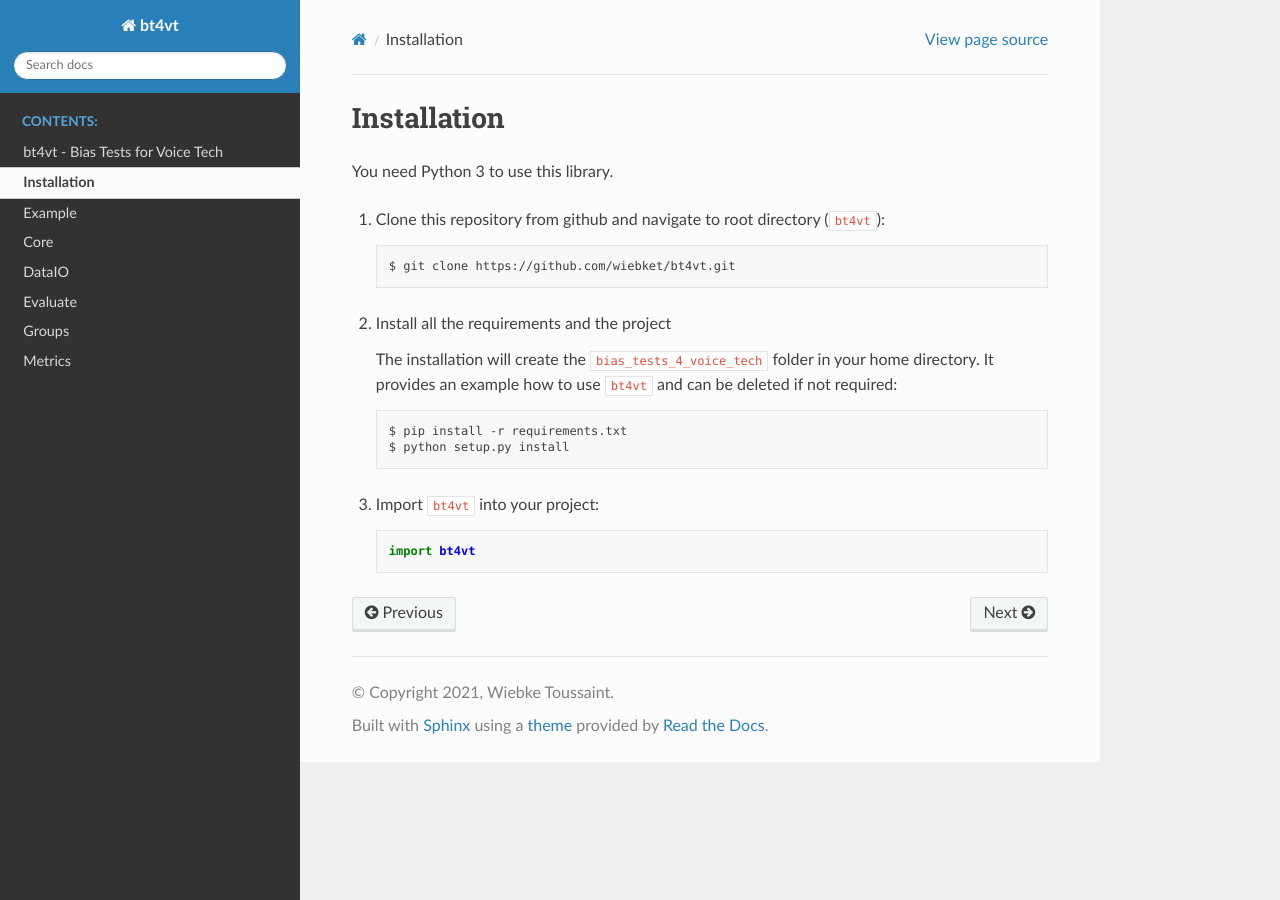
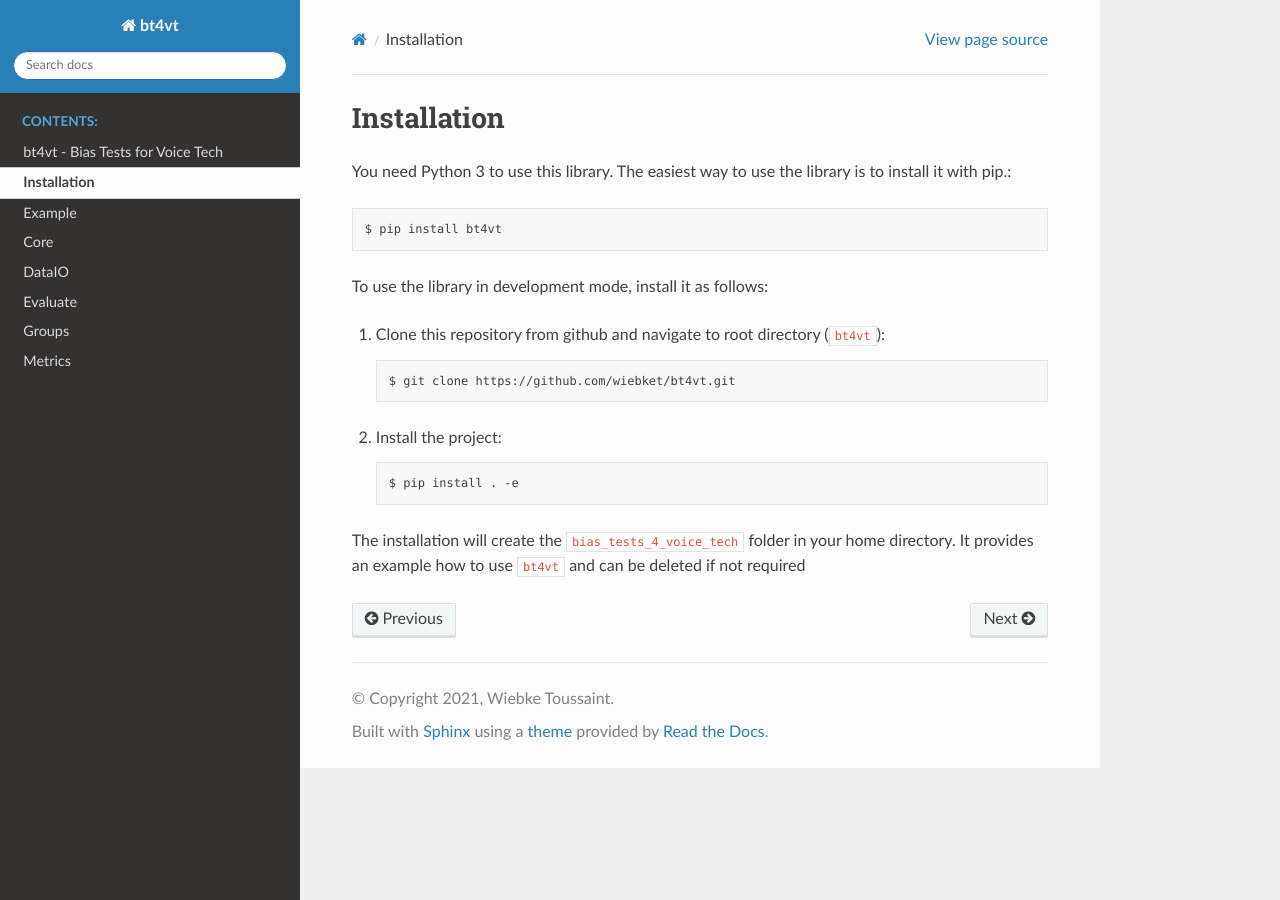
Before and after one commit to wiebket/bt4vt, a Sphinx documentation site: the page built from docs/source/install.rst, in a window 1280 px wide. Built offline with Sphinx 7.4.7 and the Read the Docs theme 2.0.0, drawn with Linux system fonts in a browser that asks for light colours.

```diff
--- a/docs/source/install.rst
+++ b/docs/source/install.rst
@@ -2,19 +2,18 @@
 Installation
 ============
 
-You need Python 3 to use this library.
+You need Python 3 to use this library. The easiest way to use the library is to install it with pip.::
+
+$ pip install bt4vt
+
+To use the library in development mode, install it as follows:
 
 1. Clone this repository from github and navigate to root directory (``bt4vt``)::
 
     $ git clone https://github.com/wiebket/bt4vt.git
 
-2. Install all the requirements and the project
+2. Install the project::
 
-   The installation will create the ``bias_tests_4_voice_tech`` folder in your home directory. It provides an example how to use ``bt4vt`` and can be deleted if not required::
+    $ pip install . -e
 
-    $ pip install -r requirements.txt
-    $ python setup.py install
-
-3. Import ``bt4vt`` into your project::
-
-    import bt4vt
+The installation will create the ``bias_tests_4_voice_tech`` folder in your home directory. It provides an example how to use ``bt4vt`` and can be deleted if not required
```
Also changed, not shown: README.md (+11 -7 lines), 1 other file.
